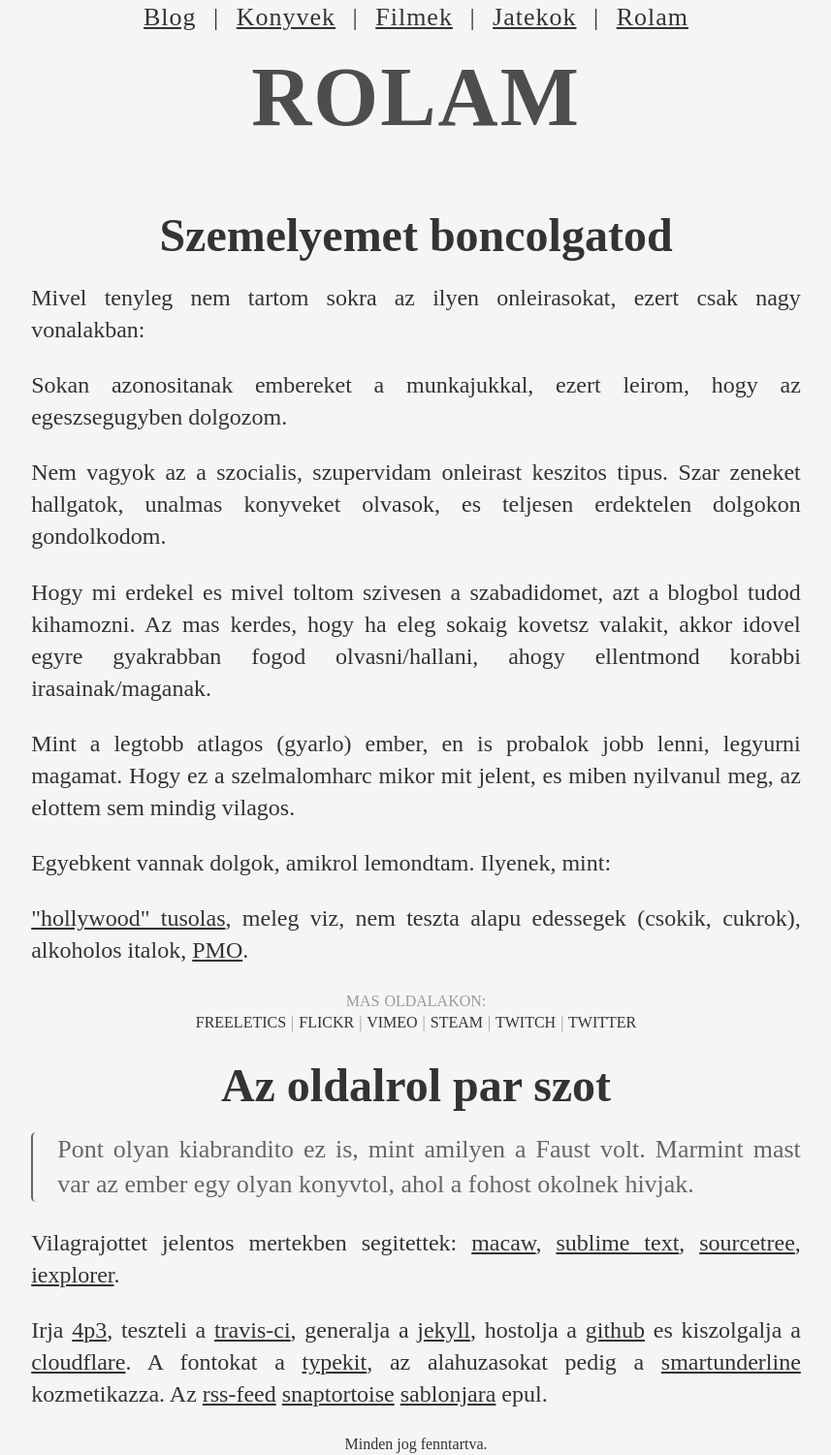
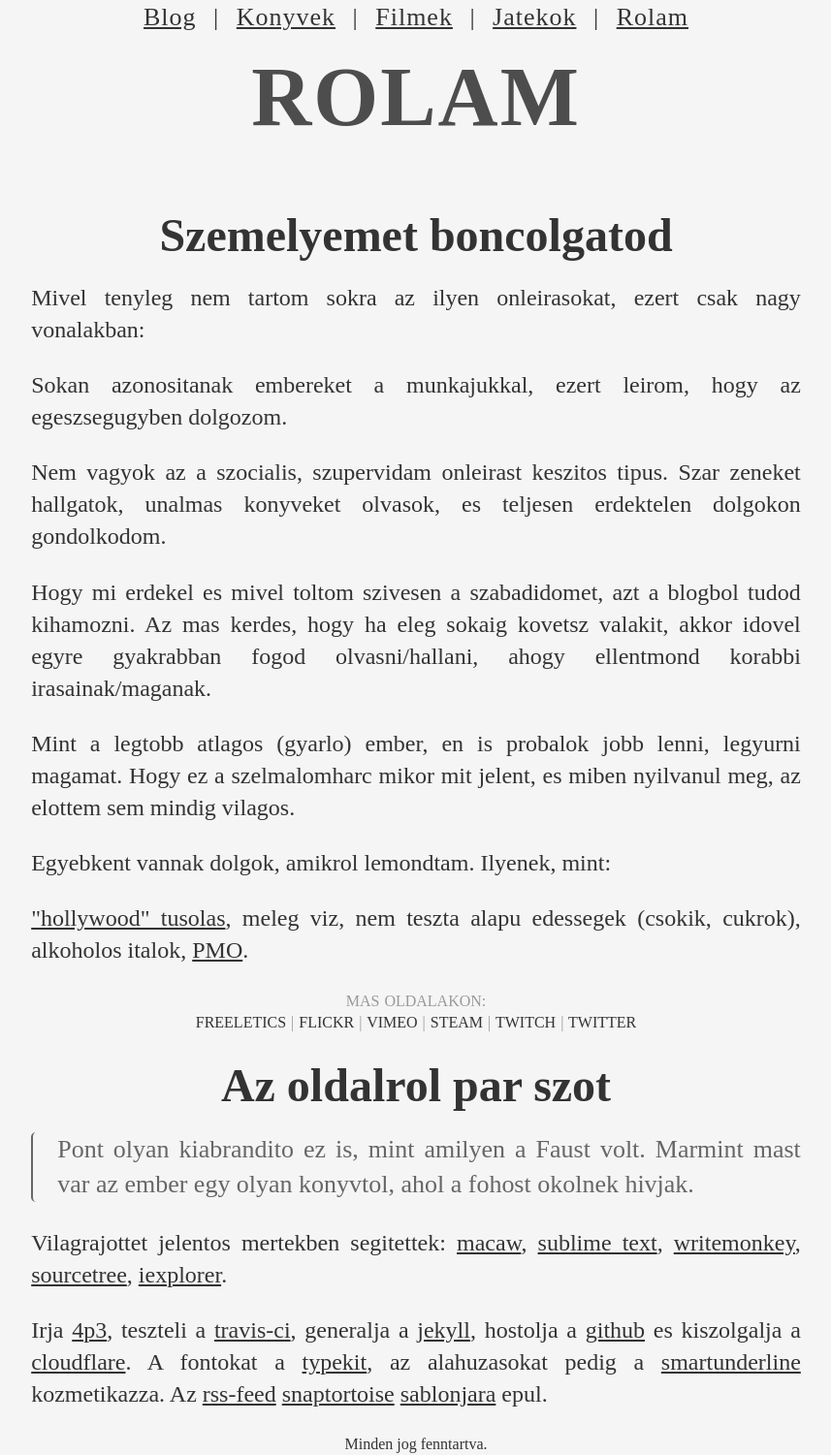
Before and after one commit to 4p3/4p3.github.io, a Jekyll site: the page built from rolam.html, in a window 1280 px wide. Shown: the whole page at 97% size, without its empty margins (211-1068 px from the left). Built offline with Jekyll 4.4.1, drawn with Linux system fonts in a browser that asks for light colours; Markdown is read by kramdown in place of the engine named in the settings.

Commit message:
added writemonkey

```diff
--- a/rolam.html
+++ b/rolam.html
@@ -17,6 +17,6 @@ layout: default
     <div class="post-title">Az oldalrol par szot</div>
     <div class="post-content">
     <blockquote><p>Pont olyan kiabrandito ez is, mint amilyen a Faust volt. Marmint mast var az ember egy olyan konyvtol, ahol a fohost okolnek hivjak.</p></blockquote>
-    <p>Vilagrajottet jelentos mertekben segitettek: <a href="http://macaw.co">macaw</a>, <a href="https://www.sublimetext.com">sublime text</a>, <a href="http://www.sourcetreeapp.com">sourcetree</a>, <a href="http://windows.microsoft.com/de-de/internet-explorer/download-ie">iexplorer</a>.</p>
+    <p>Vilagrajottet jelentos mertekben segitettek: <a href="http://macaw.co">macaw</a>, <a href="https://www.sublimetext.com">sublime text</a>, <a href="http://writemonkey.com/">writemonkey</a>, <a href="http://www.sourcetreeapp.com">sourcetree</a>, <a href="http://windows.microsoft.com/de-de/internet-explorer/download-ie">iexplorer</a>.</p>
     <p>Irja <a href="mailto:seredi@gmail.com">4p3</a>, teszteli a <a href="https://travis-ci.org">travis-ci</a>, generalja a <a href="http://jekyllrb.com">jekyll</a>, hostolja a <a href="https://pages.github.com">github</a> es kiszolgalja a <a href="https://www.cloudflare.com/">cloudflare</a>. A fontokat a <a href="https://typekit.com/colophons/ajd7dau">typekit</a>, az alahuzasokat pedig a <a href="https://github.com/EagerIO/SmartUnderline">smartunderline</a> kozmetikazza. Az <a href="{{ site.url }}/feed.xml">rss-feed</a> <a href="https://github.com/snaptortoise/">snaptortoise</a> <a href="https://github.com/snaptortoise/jekyll-rss-feeds">sablonjara</a> epul.</p>
     </div>
```
